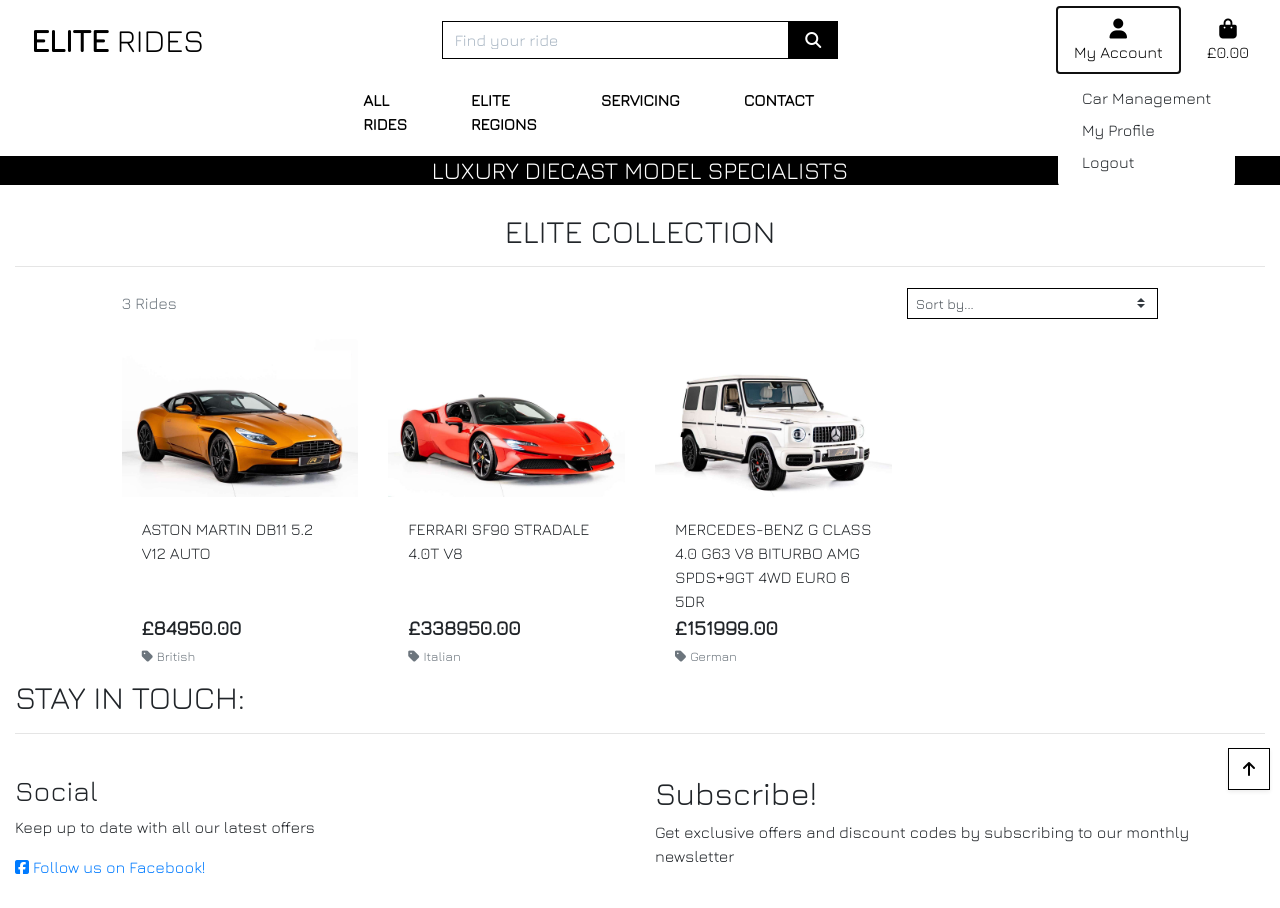
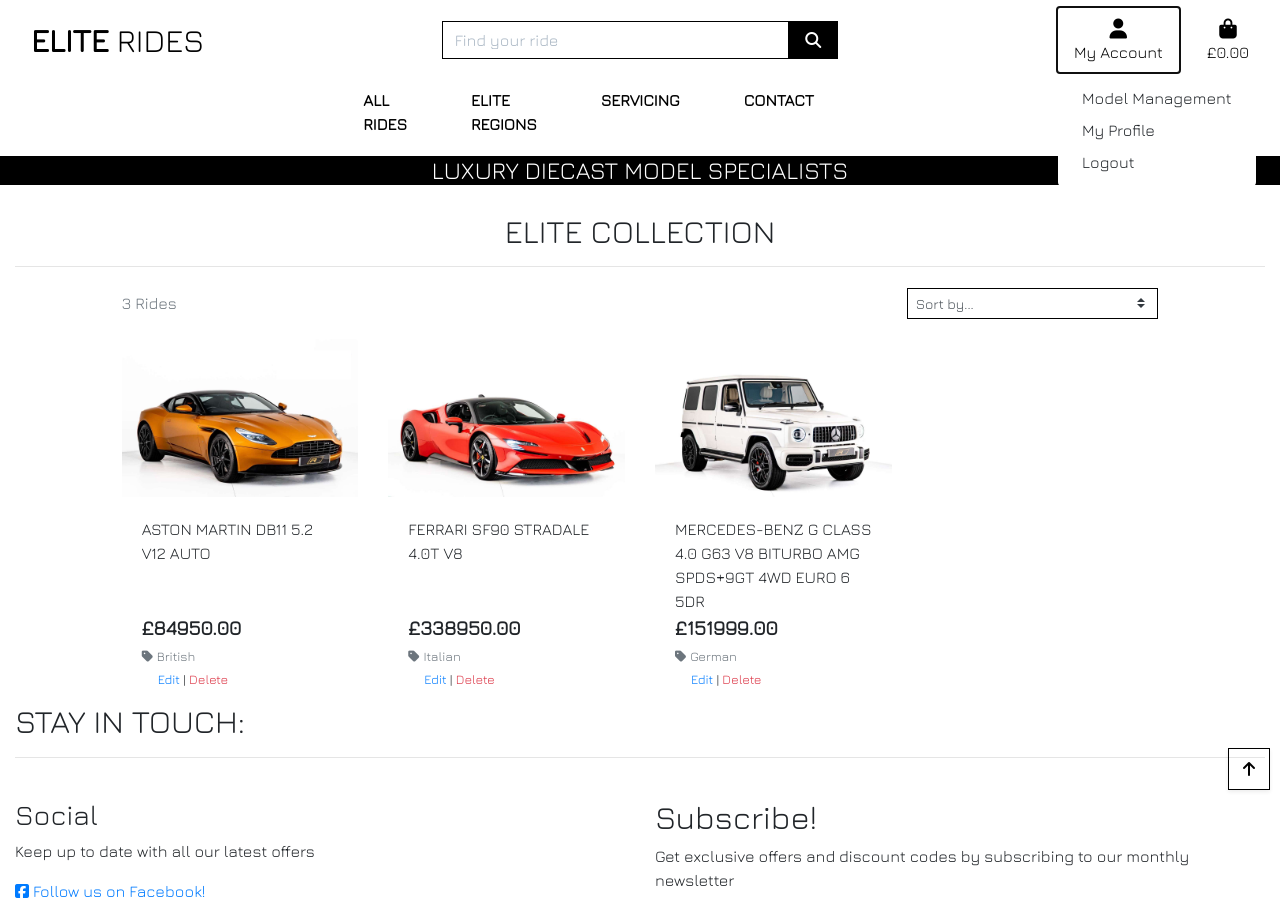
Before and after one commit to kslg/elite-rides, a Django app: page /products/ in a window 1280 px wide, after a click on "My Account". Before the commit the page ends 874 px from the top, so only its background shows below. Run offline with Django 3.2, Linux system fonts and the light colour scheme; the visitor is signed in with stand-in values (Sample User, id 1); data comes from the database, SQL or seed files in the repository; some libraries are stand-ins or nearby versions.

Commit message:
Product Admin - Added delete product functionality with defensive programming (bootstrap modal)

```diff
--- a/products/templates/products/add_product.html
+++ b/products/templates/products/add_product.html
@@ -15,8 +15,8 @@
         <div class="row">
             <div class="col-12 col-md-6">
                 <hr>
-                <h2 class="logo-font mb-4">Product Management</h2>
-                <h5 class="text-muted">Add a Product</h5>
+                <h2 class="logo-font mb-4">Model Management</h2>
+                <h5 class="text-muted">Add a Model</h5>
                 <hr>
             </div>
         </div>
--- a/products/templates/products/edit_product.html
+++ b/products/templates/products/edit_product.html
@@ -15,8 +15,8 @@
         <div class="row">
             <div class="col-12 col-md-6">
                 <hr>
-                <h2 class="logo-font mb-4">Product Management</h2>
-                <h5 class="text-muted">Edit a Product</h5>
+                <h2 class="logo-font mb-4">Model Management</h2>
+                <h5 class="text-muted">Edit a Model</h5>
                 <hr>
             </div>
         </div>
--- a/products/templates/products/products.html
+++ b/products/templates/products/products.html
@@ -83,6 +83,32 @@
                       <i class="fas fa-tag mr-1"></i>{{ product.category.friendly_name }}
                     </a>
                   </p>
+                  {% endif %}
+                  {% if request.user.is_superuser %}
+                    <small class="ml-3">
+                      <a href="{% url 'edit_product' product.id %}">Edit</a> |
+                      <a class="text-danger" data-toggle="modal" data-target="#modal-{{ product.id }}">Delete</a>
+                    </small>
+                    <!-- Delete Modal -->
+                    <div class="modal fade" id="modal-{{ product.id }}" tabindex="-1" role="dialog" aria-labelledby="modal to delete a product" aria-hidden="true">
+                      <div class="modal-dialog modal-dialog-centered" role="document">
+                        <div class="modal-content">
+                          <div class="modal-header">
+                            <h5 class="modal-title" id="exampleModalLongTitle">Attention Please!</h5>
+                            <button type="button" class="close" data-dismiss="modal" aria-label="Close">
+                              <span aria-hidden="true">&times;</span>
+                            </button>
+                          </div>
+                          <div class="modal-body">
+                            You are about to delete this model from your catalogue. Do you wish to proceed?
+                          </div>
+                          <div class="modal-footer">
+                            <button type="button" class="btn btn-secondary" data-dismiss="modal">Close</button>
+                            <a class="btn btn-primary btn-danger" href="{% url 'delete_product' product.id %}" role="button">Delete</a>
+                          </div>
+                        </div>
+                      </div>
+                    </div>
                   {% endif %}
                 </div>
               </div>
--- a/products/urls.py
+++ b/products/urls.py
@@ -6,4 +6,5 @@ urlpatterns = [
     path('<int:product_id>/', views.product_detail, name='product_detail'),
     path('add/', views.add_product, name='add_product'),
     path('edit/<int:product_id>/', views.edit_product, name='edit_product'),
+    path('delete/<int:product_id>/', views.delete_product, name='delete_product'),
 ]
--- a/products/views.py
+++ b/products/views.py
@@ -81,11 +81,11 @@ def add_product(request):
     if request.method == 'POST':
         form = ProductForm(request.POST, request.FILES)
         if form.is_valid():
-            form.save()
-            messages.success(request, 'Successfully added product!')
-            return redirect(reverse('add_product'))
+            product = form.save()
+            messages.success(request, 'Successfully added model!')
+            return redirect(reverse('product_detail', args=[product.id]))
         else:
-            messages.error(request, 'Failed to add product. \
+            messages.error(request, 'Failed to add model. \
                            Please ensure the form is valid.')
     else:
         form = ProductForm()
@@ -105,10 +105,10 @@ def edit_product(request, product_id):
         form = ProductForm(request.POST, request.FILES, instance=product)
         if form.is_valid():
             form.save()
-            messages.success(request, 'Successfully updated product!')
+            messages.success(request, 'Successfully updated model!')
             return redirect(reverse('product_detail', args=[product.id]))
         else:
-            messages.error(request, 'Failed to update product. \
+            messages.error(request, 'Failed to update model. \
                            Please ensure the form is valid.')
     else:
         form = ProductForm(instance=product)
@@ -121,3 +121,11 @@ def edit_product(request, product_id):
     }
 
     return render(request, template, context)
+
+
+def delete_product(request, product_id):
+    """ Delete a product from the store """
+    product = get_object_or_404(Product, pk=product_id)
+    product.delete()
+    messages.success(request, 'Model deleted!')
+    return redirect(reverse('products'))
--- a/templates/base.html
+++ b/templates/base.html
@@ -70,7 +70,7 @@
                         <div class="dropdown-menu border-0" aria-labelledby="user-options">
                             {% if request.user.is_authenticated %}
                                 {% if request.user.is_superuser %}
-                                    <a href="{% url 'add_product' %}" class="dropdown-item">Car Management</a>
+                                    <a href="{% url 'add_product' %}" class="dropdown-item">Model Management</a>
                                 {% endif %}
                                 <a href="{% url 'profile' %}" class="dropdown-item">My Profile</a>
                                 <a href="{% url 'account_logout' %}" class="dropdown-item">Logout</a>
--- a/templates/includes/mobile-top-header.html
+++ b/templates/includes/mobile-top-header.html
@@ -32,7 +32,7 @@
             <div class="dropdown-menu border-0" aria-labelledby="user-options">
                 {% if request.user.is_authenticated %}
                     {% if request.user.is_superuser %}
-                        <a href="{% url 'add_product' %}" class="dropdown-item">Product Management</a>
+                        <a href="{% url 'add_product' %}" class="dropdown-item">Model Management</a>
                     {% endif %}
                     <a href="" class="dropdown-item">My Profile</a>
                     <a href="{% url 'account_logout' %}" class="dropdown-item">Logout</a>
```
Also changed, not shown: products/templates/products/product_detail.html (+26 -0 lines).
